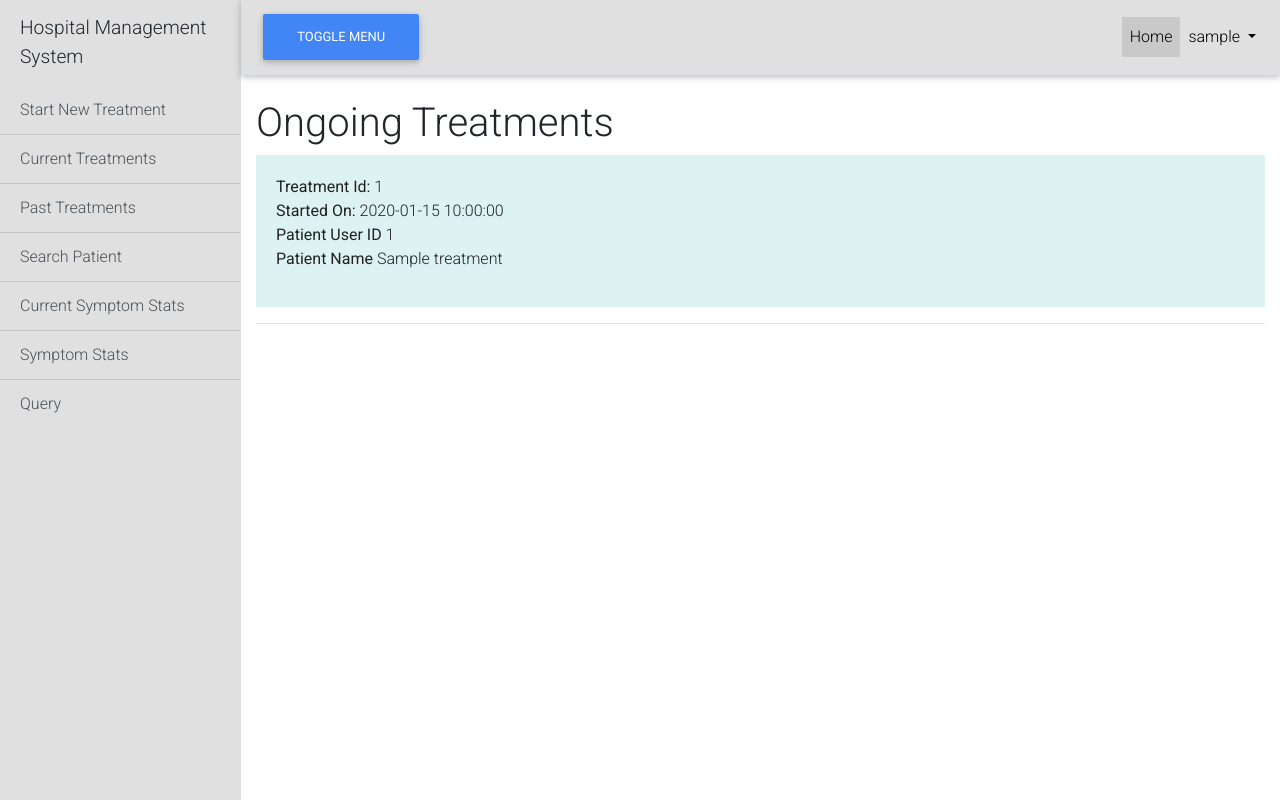
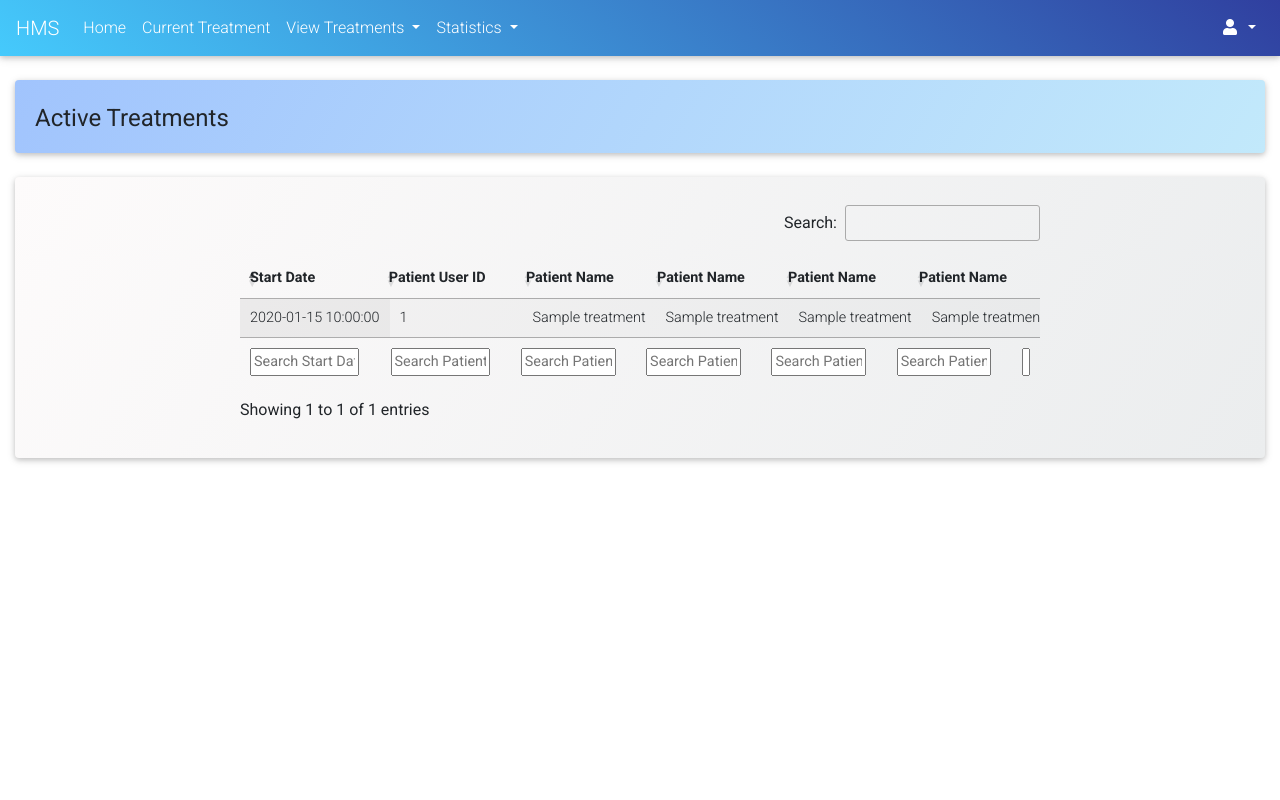
Before and after one commit to priyajain09/Hospital_Management_System, a Flask app: page /current_treatment_list in a window 1280 px wide. Run offline with Flask 2, Linux system fonts and the light colour scheme; a user stored in the database is signed in; tables that the repository leaves empty hold one stand-in row (values such as "Sample post"); a database or web service that is not in the repository returns one stand-in record (values such as "Sample title"); lists and menus that the app fills with data are empty; some libraries are stand-ins or nearby versions.

Commit message:
doctor updated

```diff
--- /dev/null
+++ b/hospital_app/static/css1/doctor/sidebar.css
@@ -0,0 +1,16 @@
+.wrapper {
+    display: flex;
+    width: 100%;
+}
+
+#sidebar {
+    width: 250px;
+    position: fixed;
+    top: 0;
+    left: 0;
+    height: 100vh;
+    z-index: 999;
+    background: #7386D5;
+    color: #fff;
+    transition: all 0.3s;
+}
--- /dev/null
+++ b/hospital_app/static/css1/doctor/styles.css
@@ -0,0 +1,14 @@
+/* Ensure that the demo table scrolls */
+th, td { white-space: nowrap; }
+div.dataTables_wrapper {
+    width: 800px;
+    margin: 0 auto;
+}
+
+card {
+    background-color: blueviolet;
+}
+
+th input {
+    width: 90%;
+}
--- a/hospital_app/templates/Doctor/doctor_sites/current_treatment_list.html
+++ b/hospital_app/templates/Doctor/doctor_sites/current_treatment_list.html
@@ -1,21 +1,125 @@
 {% extends 'Doctor/home.html' %}
 
+  {% block links %}
+  {{super()}}
+  <!-- Custom styles for this template -->
+  <link href="https://cdn.datatables.net/1.10.21/css/jquery.dataTables.min.css" rel="stylesheet">
+<link href="https://cdn.datatables.net/fixedcolumns/3.3.1/css/fixedColumns.dataTables.min.css" rel="stylesheet">
+<link href="..static/css1/doctor/styles.css" rel="stylesheet">
 
+{% endblock %}
+
+  {% block head %}
+  {{super()}}
+    <style type="text/css">
+ /* Ensure that the demo table scrolls */
+ th, td { white-space: nowrap; }
+    div.dataTables_wrapper {
+        width: 800px;
+        margin: 0 auto;
+    }
+
+    th input {
+        width: 90%;
+    }
+      </style>
+
+{% endblock %}
 {% block heading %}
-Ongoing Treatments
+
+<!-- Heading -->
+<div class="card mb-4 wow fadeIn winter-neva-gradient">
+
+  <!--Card content-->
+  <div class="card-body d-sm-flex justify-content-between">
+
+    <h4 class="mb-2 mb-sm-0 pt-1">
+      Active Treatments
+    </h4>
+  </div>
+
+
+</div>
+
 {% endblock %}
+
 {% block content %}
-{% for row in treatment %}
-<a href = "{{url_for('doctor_routes.treatment_info', treat_id = row.treat_id)}}">
-<div style="background-color:rgba(200, 235, 236, 0.623);color:hsl(180, 1%, 13%);padding:20px;">
-    <p>
-        <b>Treatment Id:</b> {{row.treat_id}}<br>
-        <b>Started On:</b> {{row.time_stamp}}<br>
-        <b>Patient User ID</b> {{row.patient_userid}}<br>
-        <b>Patient Name</b> {{row.patient_name}}<br>
-    </p>
-  </div>
-</a>
-<hr>
-{% endfor %}
+
+<div class="card mb-4 wow fadeIn cloudy-knoxville-gradient">
+
+  <!--Card content-->
+  <div class="card-body ">
+
+    <table id="example" class="stripe row-border order-column" style="width:100%">
+        <thead>
+            <tr>
+                <th>Start Date</th>
+                <th>Patient User ID</th>
+                <th>Patient Name</th>
+                <th>Patient Name</th>
+                <th>Patient Name</th>
+                <th>Patient Name</th>
+            </tr>
+        </thead>
+        <tbody>
+          {% for roww in treatment %}
+            <tr>
+                <td>{{roww.time_stamp}}</td>
+                <td>{{roww.patient_userid}}</td>
+                <td>{{roww.patient_name}}</td>
+                <td>{{roww.patient_name}}</td>
+                <td>{{roww.patient_name}}</td>
+                <td>{{roww.patient_name}}</td>
+            </tr>
+            {% endfor %}
+
+        </tbody>
+        <tfoot>
+            <tr>
+              <th>Treatment Id</th>
+              <th>Started On</th>
+              <th>Patient User ID</th>
+              <th>Patient Name</th>
+              <th>Patient Name</th>
+              <th>Patient Name</th>
+              <th>Patient Name</th>
+            </tr>
+        </tfoot>
+    </table>
+</div>
+</div>
+
 {% endblock %}
+
+{% block scripts %}
+
+<script type="text/javascript" src="https://code.jquery.com/jquery-3.5.1.js"></script>
+<script type="text/javascript" src="https://cdn.datatables.net/1.10.21/js/jquery.dataTables.min.js"></script>
+<script type="text/javascript" src="https://cdn.datatables.net/fixedcolumns/3.3.1/js/dataTables.fixedColumns.min.js"></script>
+
+<script>
+$(document).ready(function() {
+    // Setup - add a text input to each footer cell
+    $('#example tfoot th').each( function (i) {
+        var title = $('#example thead th').eq( $(this).index() ).text();
+        $(this).html( '<input type="text" placeholder="Search '+title+'" data-index="'+i+'" />' );
+    } );
+
+    // DataTable
+    var table = $('#example').DataTable( {
+        scrollY:        "300px",
+        scrollX:        true,
+        scrollCollapse: true,
+        paging:         false,
+        fixedColumns:   true
+    } );
+
+    // Filter event handler
+    $( table.table().container() ).on( 'keyup', 'tfoot input', function () {
+        table
+            .column( $(this).data('index') )
+            .search( this.value )
+            .draw();
+    } );
+} );</script>
+{% endblock %}
--- a/hospital_app/templates/Doctor/home.html
+++ b/hospital_app/templates/Doctor/home.html
@@ -1,21 +1,55 @@
-{% extends 'index.html' %}
-{% block sidebar %}
-<div class="sidebar-heading">Hospital Management System </div>
+{% extends 'layout_doctor.html' %}
+{% block navitems %}
+<!-- <div class="sidebar-heading">Hospital Management System </div>
       <div class="list-group list-group-flush">
         <a href="{{url_for('doctor_routes.start_treatment')}}" class="list-group-item list-group-item-action bg-light">Start New Treatment</a>
         <a href="{{url_for('doctor_routes.current_treatment_list')}}" class="list-group-item list-group-item-action bg-light">Current Treatments</a>
         <a href="{{url_for('doctor_routes.past_treatments')}}" class="list-group-item list-group-item-action bg-light">Past Treatments</a>
         <a href="#" class="list-group-item list-group-item-action bg-light">Search Patient</a>
-        <a href="{{url_for('doctor_routes.current_symptoms_stats')}}" class="list-group-item list-group-item-action bg-light">Current Symptom Stats</a>
-        <a href="{{url_for('doctor_routes.symptoms_stats')}}" class="list-group-item list-group-item-action bg-light">Symptom Stats</a>
+        <a href="{{url_for('stats.symptoms_stats')}}" class="list-group-item list-group-item-action bg-light">Symptom Stats</a>
         <a href="{{url_for('doctor_routes.query')}}" class="list-group-item list-group-item-action bg-light">Query</a>
       </div>
-    </div>
-
+    </div> -->
+    <ul class="navbar-nav mr-auto">
+      <li class="nav-item">
+        <a class="nav-link" href="{{url_for('doctor_routes.home_page')}}">Home
+        </a>
+      </li>
+      <li class="nav-item">
+        <a class="nav-link" href="{{url_for('doctor_routes.treatment_info', treat_id = 6)}}">Current Treatment</a>
+      </li>
+      <li class="nav-item dropdown">
+        <a class="nav-link dropdown-toggle" id="navbarDropdownMenuLink-333" data-toggle="dropdown"
+          aria-haspopup="true" aria-expanded="false">View Treatments
+        </a>
+        <div class="dropdown-menu dropdown-default" aria-labelledby="navbarDropdownMenuLink-333">
+          <a class="dropdown-item" href="{{url_for('doctor_routes.current_treatment_list')}}">Active</a>
+          <a class="dropdown-item" href="#">Closed</a>
+        </div>
+      </li>
+      <li class="nav-item dropdown">
+        <a class="nav-link dropdown-toggle" id="navbarDropdownMenuLink-333" data-toggle="dropdown"
+          aria-haspopup="true" aria-expanded="false">Statistics
+        </a>
+        <div class="dropdown-menu dropdown-default" aria-labelledby="navbarDropdownMenuLink-333">
+          <a class="dropdown-item" href="{{url_for('stats.symptoms_stats')}}">Symptoms</a>
+          <a class="dropdown-item" href="#">Diseases</a>
+          <a class="dropdown-item" href="#">Visits</a>
+        </div>
+      </li>
+    </ul>
+    <ul class="navbar-nav ml-auto nav-flex-icons">
+      <li class="nav-item dropdown">
+        <a class="nav-link dropdown-toggle" id="navbarDropdownMenuLink-333" data-toggle="dropdown"
+          aria-haspopup="true" aria-expanded="false">
+          <i class="fas fa-user"></i>
+        </a>
+        <div class="dropdown-menu dropdown-menu-right dropdown-default"
+          aria-labelledby="navbarDropdownMenuLink-333">
+          <a class="dropdown-item" href="{{url_for('login.logout')}}">Logout</a>
+          <a class="dropdown-item" href="{{url_for('doctor_routes.view_profile')}}">Profile</a>
+          <a class="dropdown-item" href= "{{url_for('doctor_routes.update_profile')}}">Update Profile</a>
+        </div>
+      </li>
+    </ul>
 {% endblock %}
-
-{% block dropdown %}
-<a class="dropdown-item" href = "{{url_for('doctor_routes.view_profile')}}">Profile</a>
-<div class="dropdown-divider"></div>
-<a class="dropdown-item" href= "{{url_for('doctor_routes.update_profile')}}">Update Profile</a>
-{% endblock %}
--- /dev/null
+++ b/hospital_app/templates/layout_doctor.html
@@ -0,0 +1,91 @@
+<!DOCTYPE html>
+<html lang="en">
+
+<head>
+
+  <meta charset="utf-8">
+  <meta name="viewport" content="width=device-width, initial-scale=1, shrink-to-fit=no">
+  <meta http-equiv="x-ua-compatible" content="ie=edge">
+  {% block title %} {% endblock %}
+
+    <!-- Font Awesome -->
+    <link rel="stylesheet" href="https://use.fontawesome.com/releases/v5.11.2/css/all.css">
+    <!-- Google Fonts Roboto -->
+    <link rel="stylesheet" href="https://fonts.googleapis.com/css?family=Roboto:300,400,500,700&display=swap">
+    <!-- MDB icon -->
+    <link rel="icon" href="../static/img/mdb-favicon.ico" type="image/x-icon">
+
+  {% block links %}
+
+  <!-- Custom styles for this template -->
+  <link href="../static/css1/doctor/sidebar.css" rel="stylesheet">
+  <!-- Bootstrap core CSS -->
+  <link rel="stylesheet" href="../static/css/bootstrap.min.css">
+  <!-- Material Design Bootstrap -->
+  <link rel="stylesheet" href="../static/css/mdb.min.css">
+  <!-- Your custom styles (optional) -->
+  <link rel="stylesheet" href="../static/css/style.css">
+  <!-- MDBootstrap Datatables  -->
+    <link href="../static/css/addons/datatables2.min.css" rel="stylesheet">
+  <link rel="stylesheet" type="text/css" href="//cdn.jsdelivr.net/bootstrap.daterangepicker/2/daterangepicker.css" />
+  {% endblock %}
+
+</head>
+
+<body>
+
+  <!--Navbar -->
+<nav class="mb-3 navbar navbar-expand-lg navbar-dark blue-gradient">
+  <a class="navbar-brand" href="#">HMS</a>
+  <button class="navbar-toggler" type="button" data-toggle="collapse" data-target="#navbarSupportedContent-333"
+    aria-controls="navbarSupportedContent-333" aria-expanded="false" aria-label="Toggle navigation">
+    <span class="navbar-toggler-icon"></span>
+  </button>
+  <div class="collapse navbar-collapse" id="navbarSupportedContent-333">
+    {% block navitems %}
+    {% endblock %}
+  </div>
+</nav>
+<!--/.Navbar -->
+<div class="container-fluid">
+  <h1 class="mt-4">{% block heading %}{% endblock %}</h1>
+  {% block content %}{% endblock %}
+</div>
+</div>
+  <!-- jQuery -->
+  <script type="text/javascript" src="../static/js/jquery.min.js"></script>
+  <!-- Bootstrap tooltips -->
+  <script type="text/javascript" src="../static/js/popper.min.js"></script>
+  <!-- Bootstrap core JavaScript -->
+  <script type="text/javascript" src="../static/js/bootstrap.min.js"></script>
+  <!-- MDB core JavaScript -->
+  <script type="text/javascript" src="../static/js/mdb.min.js"></script>
+  <!-- MDBootstrap Datatables  -->
+<script type="text/javascript" src="../static/js/addons/datatables2.min.js"></script>
+  <!-- Your custom scripts (optional) -->
+  <script type="text/javascript"></script>
+
+<script type="text/javascript" src="//cdn.jsdelivr.net/momentjs/latest/moment.min.js"></script>
+
+<!-- Include Date Range Picker -->
+<script type="text/javascript" src="//cdn.jsdelivr.net/bootstrap.daterangepicker/2/daterangepicker.js"></script>
+
+  <!--Doctor frontend related js files-->
+  <script src="../static/js_doctor/js_start_treatment.js"></script>
+  <script src="../static/js_doctor/js_add_doctor.js"></script>
+  <script src="../static/js_doctor/js_add_medicines.js"></script>
+  <script src="../static/js_doctor/js_add_symptoms.js"></script>
+  <script src="../static/js_doctor/js_add_reports.js"></script>
+
+  <!-- Menu Toggle Script -->
+  <script>
+    $("#menu-toggle").click(function(e) {
+      e.preventDefault();
+      $("#wrapper").toggleClass("toggled");
+    });
+  </script>
+
+  {% block scripts %}{% endblock %}
+
+</body>
+</html>
```
Also changed, not shown: hospital_app/templates/Doctor/doctor_sites/Stats/current_symptoms_stats.html (renamed from hospital_app/templates/Doctor/doctor_sites/current_symptoms_stats.html, +43 -4 lines), hospital_app/views/doctor/stats.py (+7 -4 lines).
